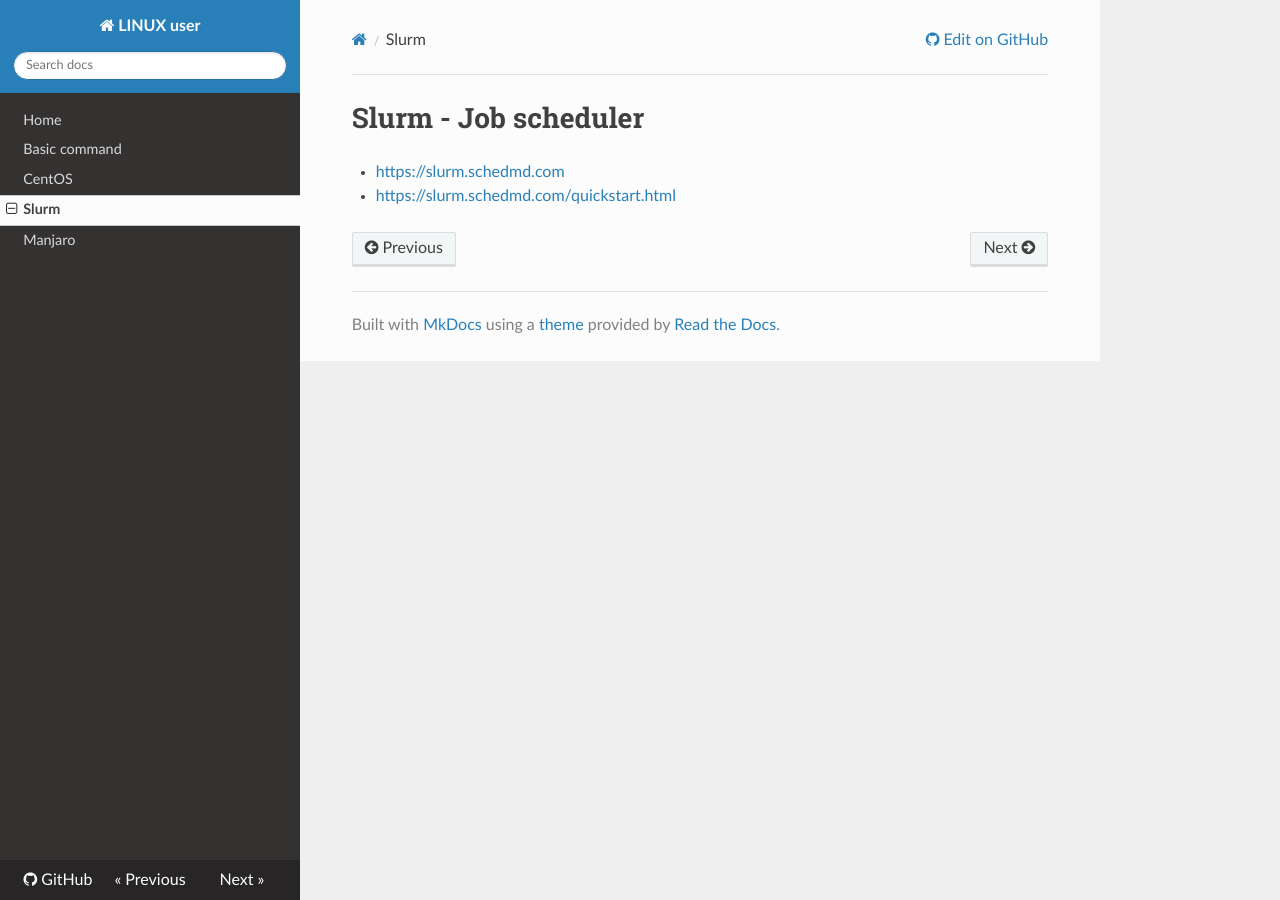
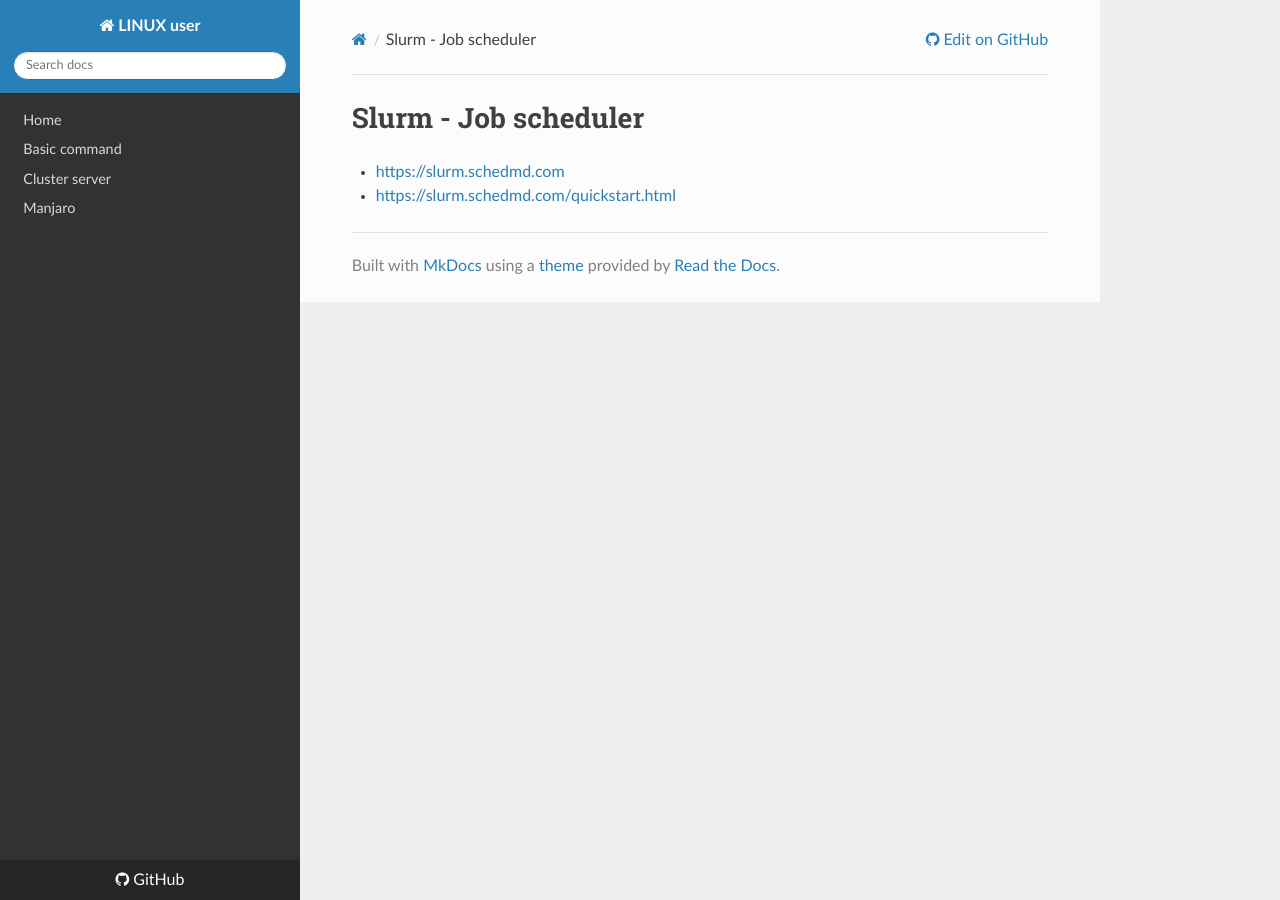
Before and after one commit to WonyoungCho/LINUX, an MkDocs documentation site: the page built from docs/slurm_conf.md, in a window 1280 px wide. Built offline with MkDocs 1.6.1, drawn with Linux system fonts in a browser that asks for light colours; nearby versions of some CDN libraries; old or Windows-style settings are respelled for this version of MkDocs.

Commit message:
Update mkdocs.yml

```diff
--- a/mkdocs.yml
+++ b/mkdocs.yml
@@ -9,8 +9,7 @@ extra_javascript: [docs.js]
 pages:
     - Home: 'index.md'
     - Basic command: 'basic_comm.md'
-    - CentOS: 'centos_conf.md'
-    - Slurm: 'slurm_conf.md'
+    - Cluster server: 'cluster_conf.md'
     - Manjaro: 'manjaro_conf.md'
 
 theme: readthedocs
```
